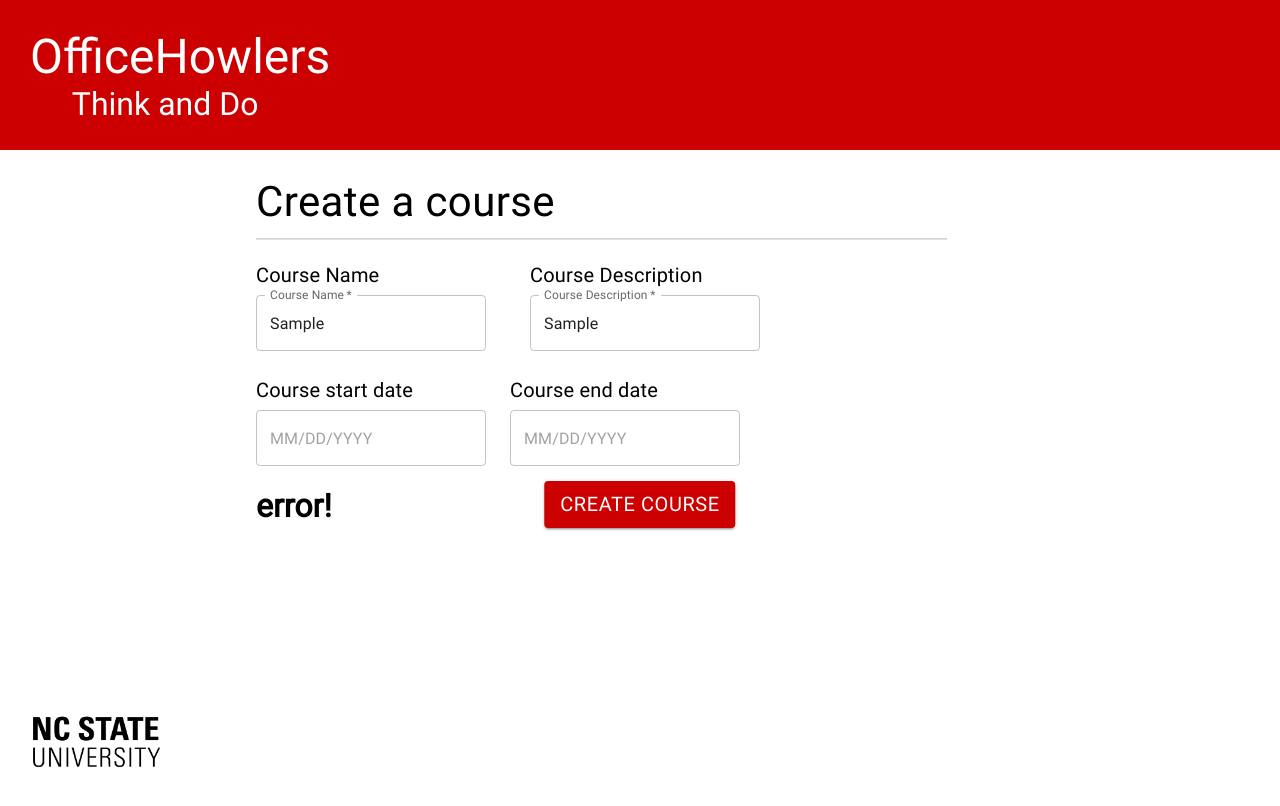
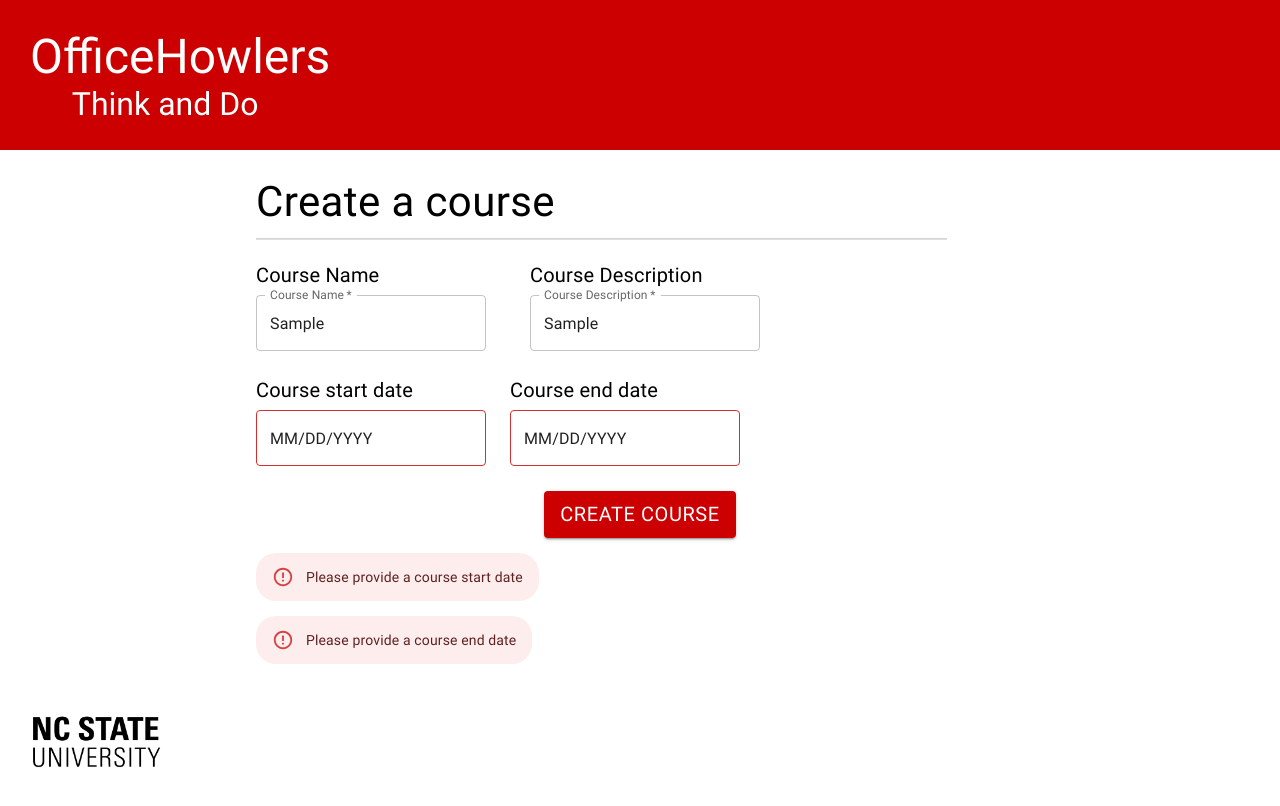
Before and after one commit to lgjenqui/CSC492-OfficeHowlers, a React (Vite) app in the folder OfficeHowlers/: page /instructor/createCourse in a window 1280 px wide. Both pictures are taken after typing "Sample", "Sample" into the empty fields and a click on the button "CREATE COURSE". Shown: the top 806 px of the page. Built offline with nearby package versions, Linux system fonts and the light colour scheme.

Commit message:
Implemented some error and success checking and msgs for course creation.

```diff
--- a/OfficeHowlers/package.json
+++ b/OfficeHowlers/package.json
@@ -19,6 +19,7 @@
     "dayjs": "^1.11.10",
     "react": "^18.2.0",
     "react-dom": "^18.2.0",
+    "react-hook-form": "^7.47.0",
     "react-router-dom": "^6.16.0"
   },
   "devDependencies": {
--- a/OfficeHowlers/src/App.tsx
+++ b/OfficeHowlers/src/App.tsx
@@ -1,3 +1,4 @@
+import { Box } from "@mui/material";
 import { LocalizationProvider } from "@mui/x-date-pickers";
 import { AdapterDayjs } from "@mui/x-date-pickers/AdapterDayjs";
 import { Route, Routes, useNavigate } from "react-router-dom";
@@ -8,8 +9,6 @@
 import Instructor from "./components/instructor/Instructor";
 import Login from "./components/login/Login";
 import NotFound from "./components/notFound/NotFound";
-import { Box } from "@mui/material";
-import { createCourse } from "./services/api/course";
 
 const systemRoles = ["Instructor", "TA", "Student"];
 
@@ -69,10 +68,7 @@
 
           <Route path="/instructor/course/CSC216" />
 
-          <Route
-            path="/instructor/createCourse"
-            element={<CreateCourse onCreateCourse={createCourse} />}
-          />
+          <Route path="/instructor/createCourse" element={<CreateCourse />} />
 
           <Route path="/*" element={<NotFound onReturnHome={onReturnHome} />} />
         </Routes>
--- a/OfficeHowlers/src/components/createCourse/CreateCourse.tsx
+++ b/OfficeHowlers/src/components/createCourse/CreateCourse.tsx
@@ -1,35 +1,150 @@
-import { Box, TextField, Divider, Grid, Button } from "@mui/material";
+import { Box, Button, Divider, Grid, TextField } from "@mui/material";
+import Alert from "@mui/material/Alert";
+import CircularProgress from "@mui/material/CircularProgress";
 import Typography from "@mui/material/Typography";
 import { AdapterDayjs } from "@mui/x-date-pickers/AdapterDayjs";
+import { DatePicker } from "@mui/x-date-pickers/DatePicker";
 import { LocalizationProvider } from "@mui/x-date-pickers/LocalizationProvider";
-import { DatePicker } from "@mui/x-date-pickers/DatePicker";
+import dayjs, { Dayjs } from "dayjs";
 import { useState } from "react";
+import { useNavigate } from "react-router-dom";
 import { createCourse } from "../../services/api/course";
-import { getStatusTSX } from "../../services/util";
+import { sleep } from "../../services/util/sleep";
 
-interface Props {
-  onCreateCourse: (name: string, desc: string) => void;
+const CreateCourse = () => {
+  function inputIsValid(): boolean {
+    // Reset the error values
+    setCourseNameError(false);
+    setCourseDescError(false);
+    setStartDateError(false);
+    setEndDateError(false);
+    let newErrorMessages: string[] = [];
+
+    // Check if a course name and description are provided
+    if (!courseName) {
+      newErrorMessages.push("Please provide a course name");
+      setCourseNameError(true);
     }
 
-var statusMessages = []
-
-function createCourseWrapper(courseName: string, courseDesc: string) {
-    if (courseName.length == 0) {
-        statusMessages.append(getStatusTSX("Please provide a course name.", "error"));
+    if (!courseDesc) {
+      newErrorMessages.push("Please provide a course description");
+      setCourseDescError(true);
     }
 
-    if (courseDesc.length == 0) {
-        console.log("Please provide a course description.");
+    // Check if the start and end date are provided
+    if (!startDate) {
+      newErrorMessages.push("Please provide a course start date");
+      setStartDateError(true);
+    }
+
+    if (!endDate) {
+      newErrorMessages.push("Please provide a course end date");
+      setEndDateError(true);
+    }
+
+    // Check if the start and end date are valid dates
+    if (startDate && endDate) {
+      // The end date must be later than the start date - passing in "day" checks the month, day, and year (default is milliseconds)
+      if (
+        startDate.isSame(endDate, "day") ||
+        startDate.isAfter(endDate, "day")
+      ) {
+        newErrorMessages.push(
+          "The course end date must be later than the course start date"
+        );
+        setEndDateError(true);
+      }
+
+      // The start and end dates can be no earlier than today
+      if (startDate.isBefore(dayjs(), "day")) {
+        newErrorMessages.push(
+          "The course start date can be no earlier than today"
+        );
+        setStartDateError(true);
+      }
+
+      if (endDate.isBefore(dayjs(), "day")) {
+        newErrorMessages.push(
+          "The course end date can be no earlier than today"
+        );
+        setEndDateError(true);
       }
     }
 
-function getStatusMessage() {
-    return <h1>error!</h1>
+    // Update the value of the error messages array and return a boolean indicating whether the input was valid
+    setErrorMessages(newErrorMessages);
+
+    if (newErrorMessages.length > 0) {
+      return false;
+    }
+    return true;
   }
 
-const CreateCourse = ({ onCreateCourse }: Props) => {
+  const navigate = useNavigate();
+
+  function onSubmit() {
+    // Set the course creation successful to false to clear any success message that may be displayed
+    setCourseCreationSuccessful(false);
+
+    // Create the course if there were no errors
+    if (inputIsValid()) {
+      createCourse(courseName, courseDesc)
+        .then(async (res) => {
+          if (res.status == 201) {
+            setCourseCreationSuccessful(true);
+
+            // Clear the form input
+            setCourseName("");
+            setCourseDesc("");
+            setStartDate(null);
+            setEndDate(null);
+
+            // Sleep for 2 seconds then redirect the user to their home page
+            await sleep(2000);
+            navigate("/instructor");
+          }
+        })
+        .catch((error) => {
+          console.error(error);
+          setCourseCreationSuccessful(false);
+          setErrorMessages([
+            "There was an unexpected problem while creating the course. Please try again.",
+          ]);
+        });
+    }
+  }
+
   const [courseName, setCourseName] = useState("");
   const [courseDesc, setCourseDesc] = useState("");
+  const [startDate, setStartDate] = useState<Dayjs | null>(null);
+  const [endDate, setEndDate] = useState<Dayjs | null>(null);
+  const [errorMessages, setErrorMessages] = useState<string[]>([]);
+  const [courseNameError, setCourseNameError] = useState<boolean>(false);
+  const [courseDescError, setCourseDescError] = useState<boolean>(false);
+  const [startDateError, setStartDateError] = useState<boolean>(false);
+  const [endDateError, setEndDateError] = useState<boolean>(false);
+  const [courseCreationSuccessful, setCourseCreationSuccessful] =
+    useState<boolean>(false);
+
+  // Create a message to display if course creation was successful or unsuccessful
+  let requestStatusMsg = null;
+  if (courseCreationSuccessful) {
+    requestStatusMsg = (
+      <>
+        <Alert
+          severity="success"
+          sx={{
+            mt: "15px",
+            borderRadius: "20px",
+            width: "fit-content",
+          }}
+        >
+          Success! Your new course has been created. Redirecting you now...
+        </Alert>
+        <CircularProgress color="success" sx={{ mt: "15px" }} />
+      </>
+    );
+  }
 
   return (
     <Box
@@ -49,13 +164,14 @@
           <Typography sx={{ fontSize: 20, mb: "5px" }}>Course Name</Typography>
           <TextField
             required
-            id="outlined-required"
             label="Course Name"
-            defaultValue=""
+            value={courseName}
             sx={{ mr: "20px" }}
             onChange={(e) => {
               setCourseName(e.target.value);
+              setCourseNameError(false);
             }}
+            error={courseNameError}
           />
         </Grid>
         <Grid item>
@@ -64,13 +180,14 @@
           </Typography>
           <TextField
             required
-            id="outlined-required"
             label="Course Description"
-            defaultValue=""
+            value={courseDesc}
             sx={{ mr: "20px" }}
             onChange={(e) => {
               setCourseDesc(e.target.value);
+              setCourseDescError(false);
             }}
+            error={courseDescError}
           />
         </Grid>
         <Grid item>
@@ -78,7 +195,18 @@
             Course start date
           </Typography>
           <LocalizationProvider dateAdapter={AdapterDayjs}>
-            <DatePicker />
+            <DatePicker
+              value={dayjs(startDate)}
+              onChange={(date) => {
+                setStartDate(date);
+                setStartDateError(false);
+              }}
+              slotProps={{
+                textField: {
+                  error: startDateError,
+                },
+              }}
+            />
           </LocalizationProvider>
         </Grid>
         <Grid item>
@@ -86,7 +214,18 @@
             Course end date
           </Typography>
           <LocalizationProvider dateAdapter={AdapterDayjs}>
-            <DatePicker />
+            <DatePicker
+              value={dayjs(endDate)}
+              onChange={(date) => {
+                setEndDate(date);
+                setEndDateError(false);
+              }}
+              slotProps={{
+                textField: {
+                  error: endDateError,
+                },
+              }}
+            />
           </LocalizationProvider>
         </Grid>
         {/* <Grid item>
@@ -124,14 +263,17 @@
           <input accept="*.csv" type="file" />
         </Grid> */}
       </Grid>
+      <Box
+        sx={{
+          width: "50%",
+          alignContent: "center",
+          m: "auto",
+          mt: "25px",
+          textAlign: "center",
+        }}
+      >
         <Button
           sx={{
-          m: 0,
-          mt: "15px",
-          position: "absolute",
-          left: "50%",
-          msTransform: "translateX(-50%)",
-          transform: "translatex(-50%)",
             fontSize: 20,
             backgroundColor: "#CC0000",
             ":hover": {
@@ -139,11 +281,34 @@
             },
           }}
           variant="contained"
-        onClick={() => createCourseWrapper(courseName, courseDesc)}
+          onClick={() => onSubmit()}
         >
           Create course
         </Button>
-      {getStatusMessage()}
+      </Box>
+      <Box
+        sx={{
+          textAlign: "center",
+          m: "auto",
+        }}
+      >
+        {requestStatusMsg}
+        {errorMessages.map(function (msg) {
+          return (
+            <Alert
+              key={msg}
+              severity="error"
+              sx={{
+                mt: "15px",
+                borderRadius: "20px",
+                width: "fit-content",
+              }}
+            >
+              {msg}
+            </Alert>
+          );
+        })}
+      </Box>
     </Box>
   );
 };
--- a/OfficeHowlers/src/services/util.tsx
+++ /dev/null
@@ -1,11 +0,0 @@
-export function getStatusTSX(statusMessage: string, statusType: string) {
-    if (statusType == "error") {
-        return (
-            <h1>Error - {statusMessage}</h1>
-        )
-    } else if (statusType == "success") {
-        return (
-            <h1>Success - {statusMessage}</h1>
-        )
-    }
-}
--- /dev/null
+++ b/OfficeHowlers/src/services/util/sleep.ts
@@ -0,0 +1,3 @@
+export function sleep(ms: number) {
+    return new Promise( resolve => setTimeout(resolve, ms) );
+}
```
Also changed, not shown: 1 other file (tests, documents, lock files or other folders). Lines whose indentation alone changed are shown as unchanged.
